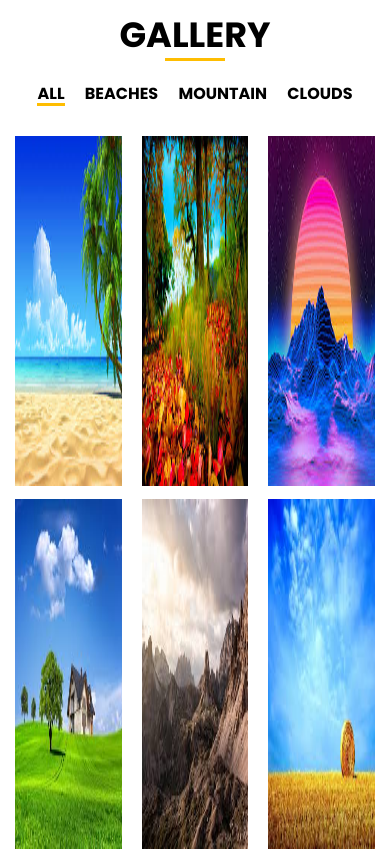
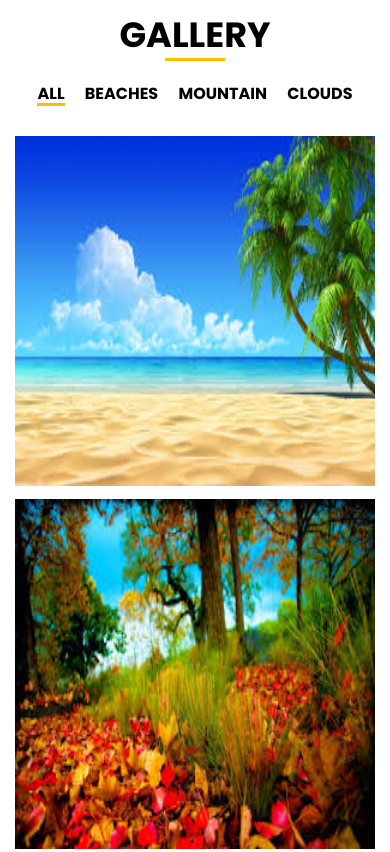
Before and after one commit to souravsoran/portfolio.github.io, a plain HTML site: page index.html in a window 390 px wide. Shown: the part 5920-6772 px from the top of the page. Drawn offline with Linux system fonts and the light colour scheme; files whose address does not match are found by name.

Commit message:
Update style.css

```diff
--- a/style.css
+++ b/style.css
@@ -903,7 +903,7 @@ header .navbar ul li a:hover::before{
 		flex: 0 0 100%;
 		max-width: 100%;
 	}
-	.gallery .gallery-content .img{
+	.gallery .gallery-content .item{
 		flex: 0 0 calc(50% - 13px);
 		max-width: calc(50% - 13px);
 	}
@@ -919,7 +919,10 @@ header .navbar ul li a:hover::before{
 }
 
 @media(max-width: 500px){
-
+	.gallery .gallery-content .item{
+		flex: 0 0 100%;
+		max-width: 100%;
+	}
 
 	.services .service-content .box {
 		flex: 0 0 100%;
```
